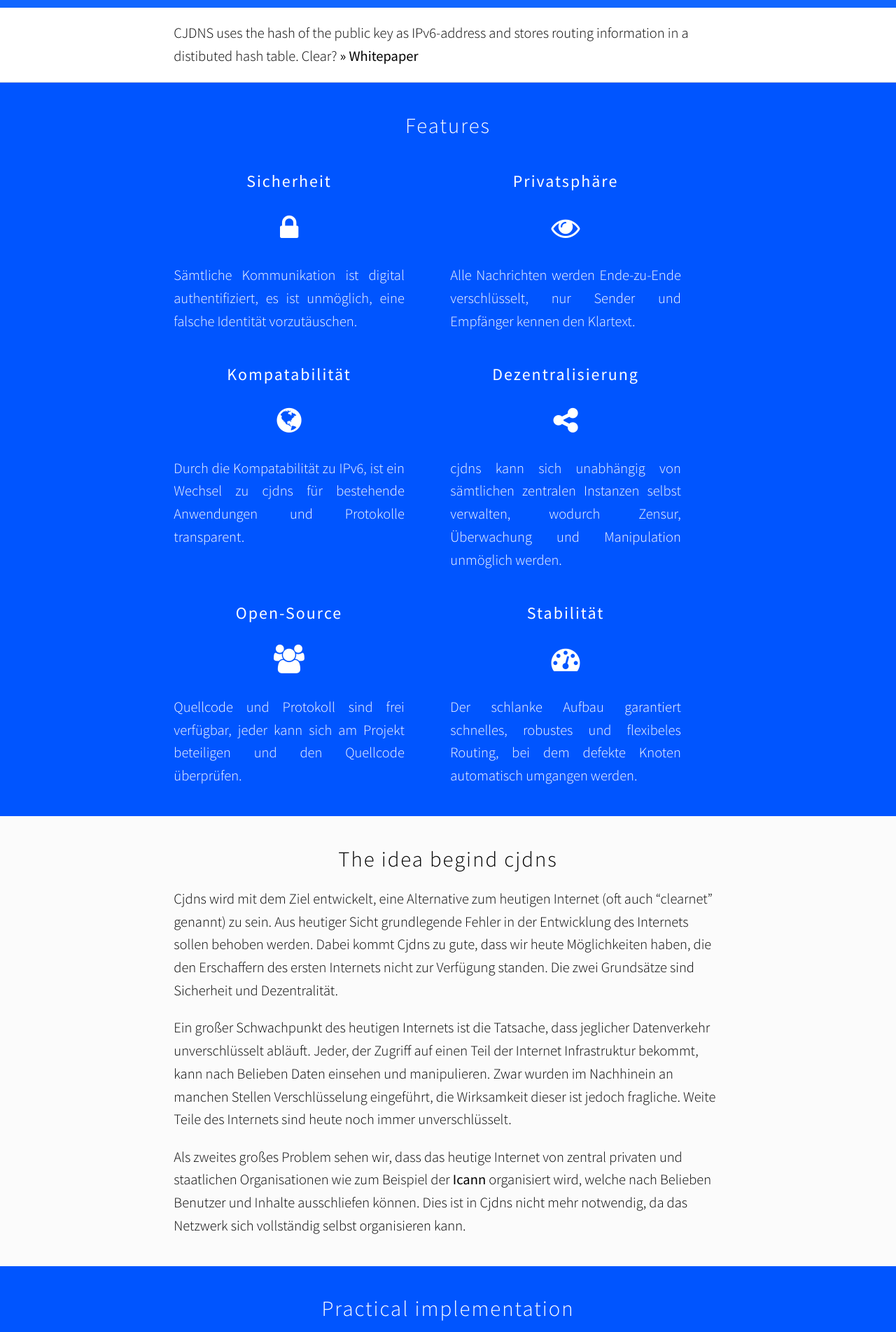
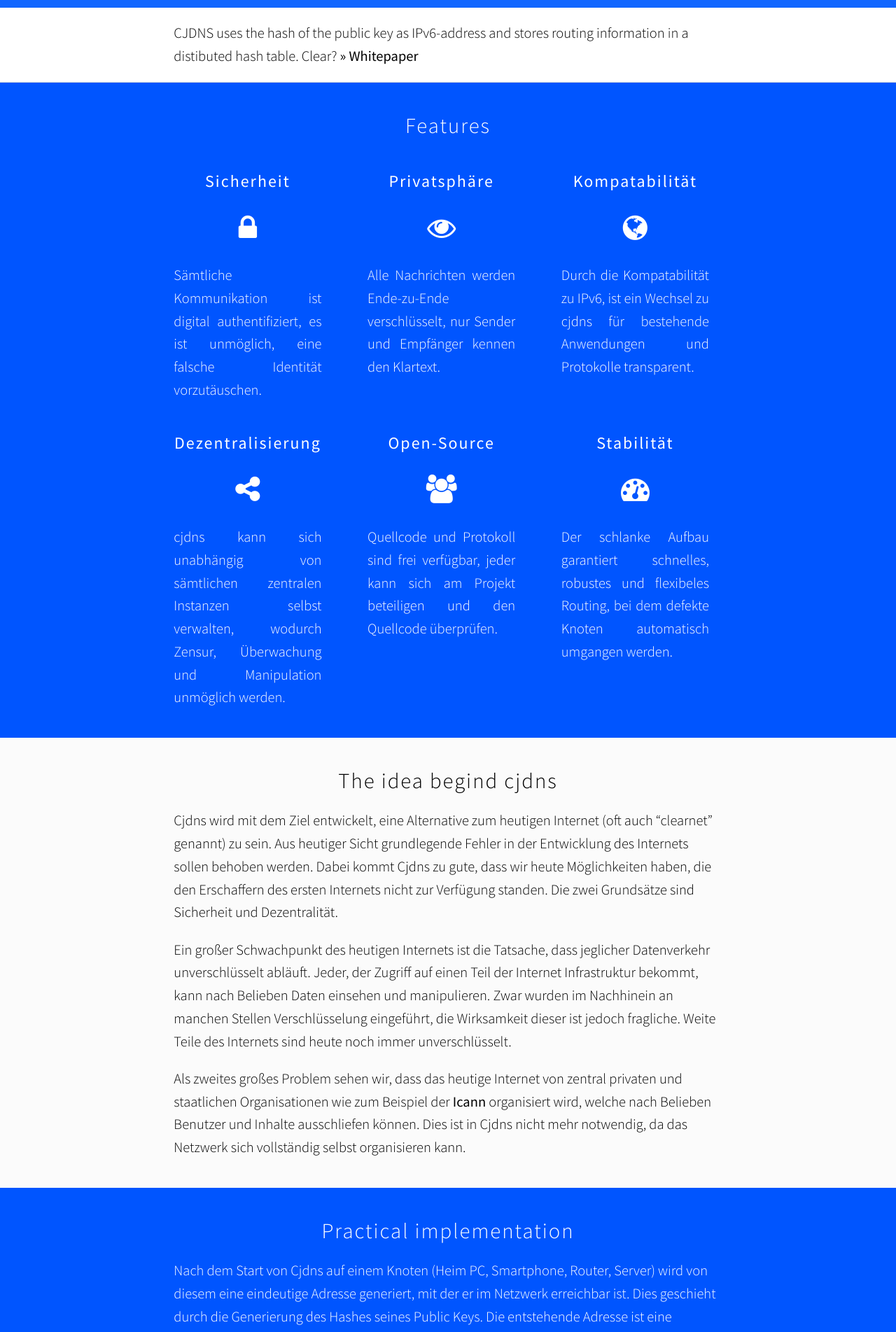
Before and after one commit to mawalu/cjdns-website, a Jekyll site: the page built from index.html, in a window 1280 px wide. Shown: the part 496-2399 px from the top of the page at 70% size. Built offline with Jekyll 4.4.1, drawn with Linux system fonts in a browser that asks for light colours; nearby versions of some CDN libraries.

Commit message:
Update vendor.sass

```diff
--- a/_sass/vendor.sass
+++ b/_sass/vendor.sass
@@ -53,6 +53,6 @@ section:nth-of-type(2)
   .feature
     width: 39%
 
-@media (min-width: 1600px)
+@media (min-width: 1280px)
   .feature
-    width: 26%
+    width: 25%
```
